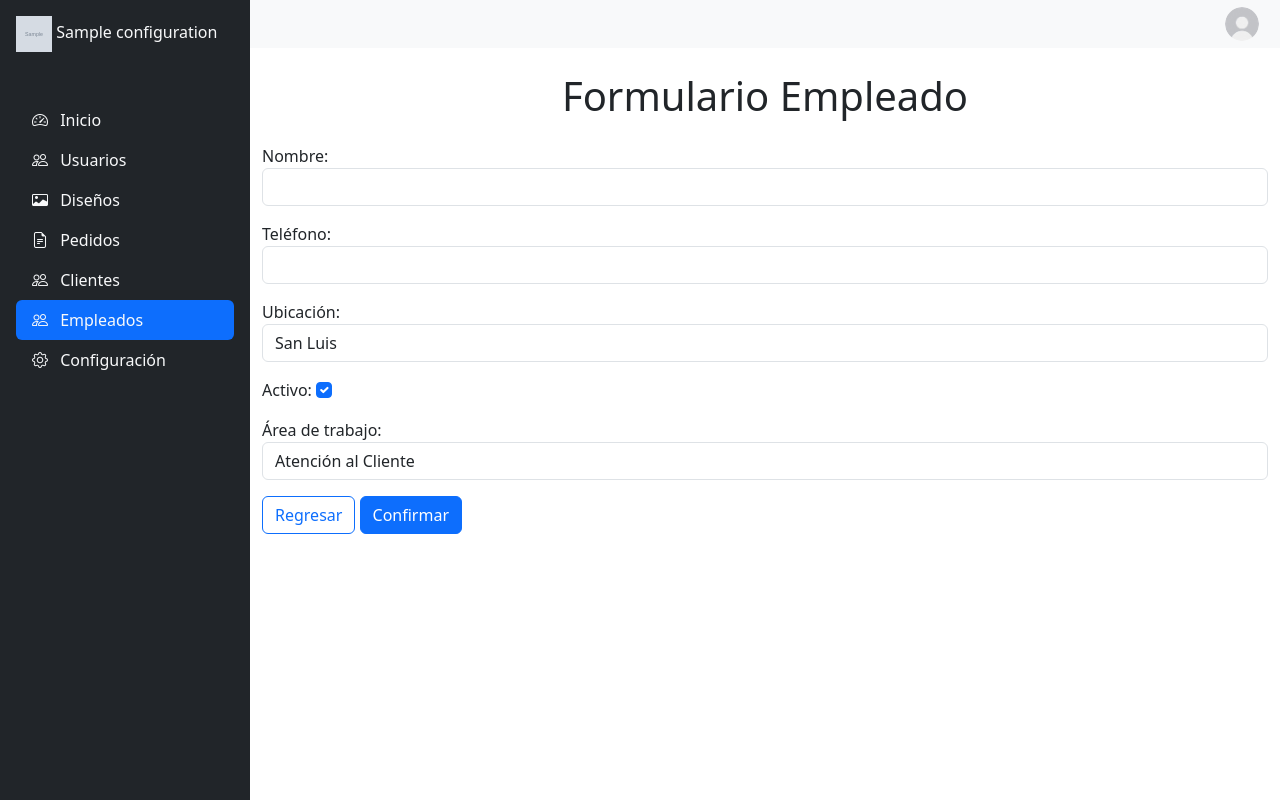
After one commit to wmoralesl/punto-grafico, a Django app: page /admin/e/create/ in a window 1280 px wide. The commit adds this page. Run offline with Django 5.2, Linux system fonts and the light colour scheme; tables that the repository leaves empty hold one stand-in row (values such as "Sample post"); grey boxes marked "Sample" are stand-in pictures; some libraries are stand-ins or nearby versions.

Commit message:
[Update]: Se ha creado el formulario para empleados

```diff
--- a/clients/templates/clients/client_form.html
+++ b/clients/templates/clients/client_form.html
@@ -15,7 +15,11 @@
             {{ form.phone|add_class:"form-control" }}
         </div>
     </div>
+    {% if client.id %}
+        <a class="btn btn-outline-primary" href="{% url 'clients:client_detail' client.id %}">Regresar</a>
+    {% else %}
     <a class="btn btn-outline-primary" href="{% url 'clients:client_list' %}">Regresar</a>
+    {% endif %}
     <button class="btn btn-primary" type="submit">Confirmar</button>
 </form>
 {% endblock %}
--- a/employee/templates/employee/employee_detail.html
+++ b/employee/templates/employee/employee_detail.html
@@ -13,7 +13,7 @@
                 </button>
                 <ul class="dropdown-menu">
                     <li>
-                        <a class="dropdown-item" href="{% url 'clients:client_update' employee.id %}">
+                        <a class="dropdown-item" href="{% url 'employee:employee_update' employee.id %}">
                             <i class="bi bi-pencil"></i> Editar Colaborador
                         </a>
                     </li>
--- /dev/null
+++ b/employee/templates/employee/employee_form.html
@@ -0,0 +1,16 @@
+{% extends "private/base.html" %}
+{% load widget_tweaks %}
+
+{% block content %}
+<form method="POST">
+    {% csrf_token %}
+    <h1 class="mb-4 text-center">Formulario Empleado</h1>
+    {{form.as_p}}
+    {% if employee.id %}
+        <a class="btn btn-outline-primary" href="{% url 'employee:employee_detail' employee.id %}">Regresar</a>
+    {% else %}
+    <a class="btn btn-outline-primary" href="{% url 'employee:employee_list' %}">Regresar</a>
+    {% endif %}
+    <button class="btn btn-primary" type="submit">Confirmar</button>
+</form>
+{% endblock %}
--- a/employee/templates/employee/employee_list.html
+++ b/employee/templates/employee/employee_list.html
@@ -4,12 +4,12 @@
 <h1 class="mb-4 text-center">Listado de Empleados</h1>
 <div class="d-flex justify-content-between align-items-center mb-4">
     {% if request.user.role == 'admin' %}
-    <a class="btn btn-primary" href="{% url 'products:design_create' %}">
-        <i class="bi bi-person-plus"></i> Crear Diseño
+    <a class="btn btn-primary" href="{% url 'employee:employee_create' %}">
+        <i class="bi bi-person-plus"></i> Crear Colaborador
     </a>
     {% else %}
     <a class="btn btn-outline-primary disabled" href=".">
-        <i class="bi bi-person-plus"></i> Crear Diseño
+        <i class="bi bi-person-plus"></i> Crear Colaborador
     </a>
     {% endif %}
     <form method="get" class="d-flex w-50">
--- a/employee/urls.py
+++ b/employee/urls.py
@@ -1,8 +1,11 @@
 from django.urls import path
-from .views import EmployeeListView, EmployeeDetailView
+from .views import EmployeeListView, EmployeeDetailView, EmployeeUpdateView, EmployeeCreateView
 app_name = 'employee'
 
 urlpatterns = [
     path('', EmployeeListView.as_view(), name='employee_list'),
+    path('create/', EmployeeCreateView.as_view(), name='employee_create'),
     path('<int:pk>/', EmployeeDetailView.as_view(), name='employee_detail'),
+    path('<int:pk>/update/', EmployeeUpdateView.as_view(), name='employee_update'),
+
 ]
--- a/employee/views.py
+++ b/employee/views.py
@@ -1,6 +1,6 @@
 from django.shortcuts import render
 from .models import Employee
-from django.views.generic import ListView, UpdateView, DetailView
+from django.views.generic import ListView, UpdateView, DetailView, CreateView
 from .forms import EmployeeForm
 from django.contrib import messages
 from django.urls import reverse, reverse_lazy
@@ -16,17 +16,26 @@ class EmployeeListView(ListView):
     def get_queryset(self):
         return Employee.objects.all().order_by('id')
 
+class EmployeeDetailView(DetailView):
+    model = Employee
+    template_name = 'employee/employee_detail.html'
+    context_object_name = 'employee'
+    raise_exception = False
+
 class EmployeeUpdateView(UpdateView):
     model = Employee
-    template_name = 'employee/employee_update.html'
+    template_name = 'employee/employee_form.html'
     form_class = EmployeeForm
 
     def get_success_url(self):
         messages.success(self.request, "Cliente actualizado exitosamente.", extra_tags='success')
         return reverse('clients:client_detail', kwargs={'pk': self.object.pk})
 
-class EmployeeDetailView(DetailView):
+class EmployeeCreateView(CreateView):
     model = Employee
-    template_name = 'employee/employee_detail.html'
-    context_object_name = 'employee'
-    raise_exception = False
+    template_name = 'employee/employee_form.html'
+    form_class = EmployeeForm
+
+    def get_success_url(self):
+        messages.success(self.request, "Cliente creado exitosamente.", extra_tags='success')
+        return reverse('clients:client_detail', kwargs={'pk': self.object.pk})
```
